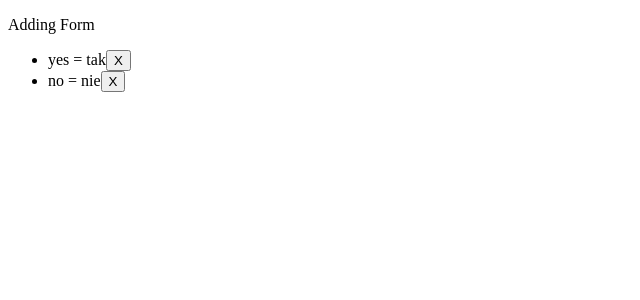
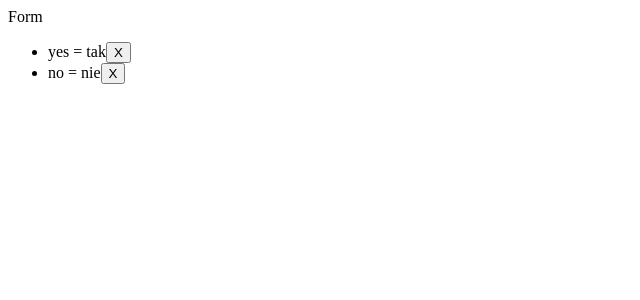
Before and after one commit to dawid-fulmes/flashcards, a React (Create React App) app: page / in a window 1280 px wide. Shown: the top 300 px of the page, without its empty margins (0-640 px from the left). Built offline with nearby package versions, Linux system fonts and the light colour scheme.

Commit message:
Create AddCardForm and add it to EditDeck component

```diff
--- /dev/null
+++ b/src/components/EditDeck/AddCardForm.js
@@ -0,0 +1,19 @@
+import React, { Component } from 'react';
+
+class AddCardForm extends Component {
+    state = {
+        polInput: '',
+        engInput: ''
+    }
+    render() {
+        return (
+            <div>
+                <form>
+                    Form
+                </form>
+            </div>
+        );
+    }
+}
+
+export default AddCardForm;
--- a/src/components/EditDeck/EditDeck.js
+++ b/src/components/EditDeck/EditDeck.js
@@ -1,10 +1,11 @@
 import React from 'react';
 import CardsList from './CardsList';
+import AddCardForm from './AddCardForm';
 
 const EditDeck = () => {
     return (
         <div>
-            <p>Adding Form</p>
+            <AddCardForm />
             <CardsList />
         </div>
     );
```
